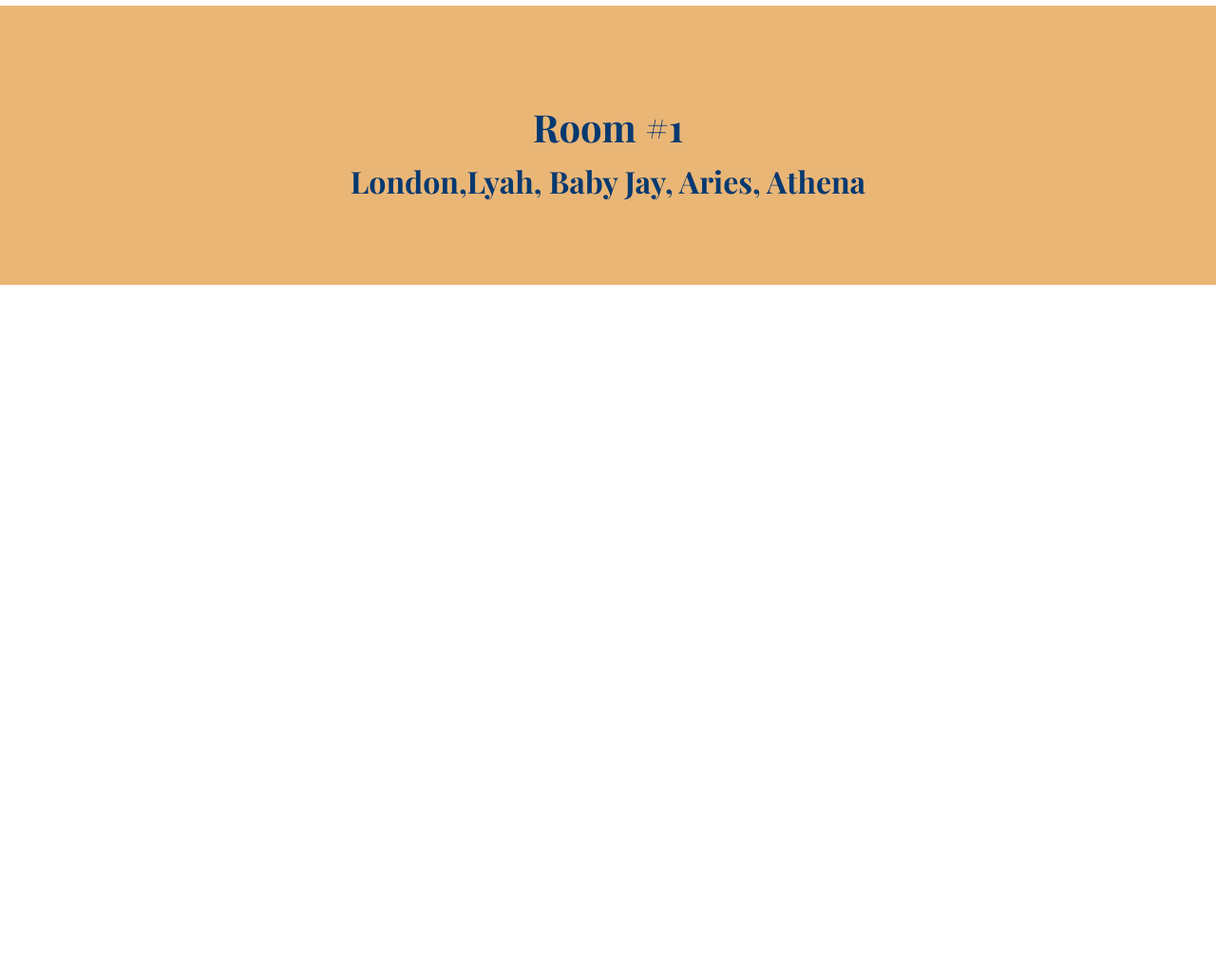
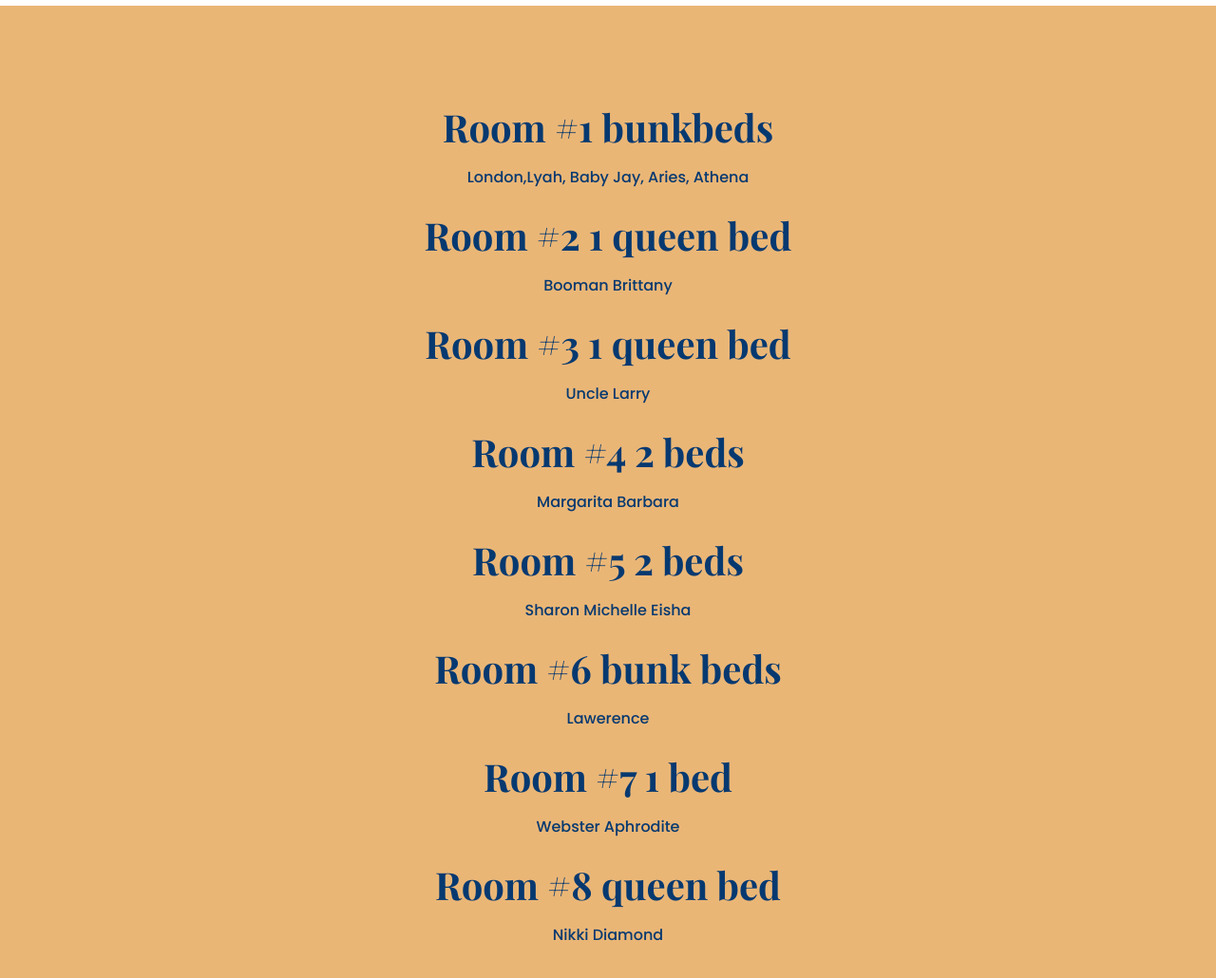
Before and after one commit to NIkkiDC/family-reunion, a plain HTML site: page about.html in a window 1280 px wide. Shown: the part 2176-3206 px from the top of the page at 95% size. Before the commit the page ends 2476 px from the top, so only its background shows below. Drawn offline with nearby package versions, Linux system fonts and the light colour scheme; a web font is replaced by a local one.

Commit message:
bedroom update
description

```diff
--- a/about.html
+++ b/about.html
@@ -126,9 +126,22 @@
     </div>
     <div class="herob">
        <h3 class="text-center m-2 mb-5">
-          <h1 class="text-center">Room #1</h1>
-<h2 class="text-center">London,Lyah, Baby Jay, Aries, Athena</h2>
-      </h2>
+          <h1 class="text-center">Room #1 bunkbeds</h1>
+<p>London,Lyah, Baby Jay, Aries, Athena</p>
+<h1> Room #2 1 queen bed</h1>
+<p>Booman Brittany</p>
+<h1> Room #3 1 queen bed</h1>
+<p>Uncle Larry</p>
+<h1> Room #4 2 beds </h1>
+<p>Margarita Barbara</p>
+<h1> Room #5 2 beds </h1>
+<p>Sharon Michelle Eisha</p>
+<h1> Room #6 bunk beds</h1>
+<p>Lawerence</p>
+<h1> Room #7 1 bed</h1>
+<p>Webster Aphrodite</p>
+<h1> Room #8 queen bed  </h1>
+<p>Nikki Diamond</p>
     <div class="container">
     <div class="row mb-4">
     <div class="col d-none d-lg-block">
```
